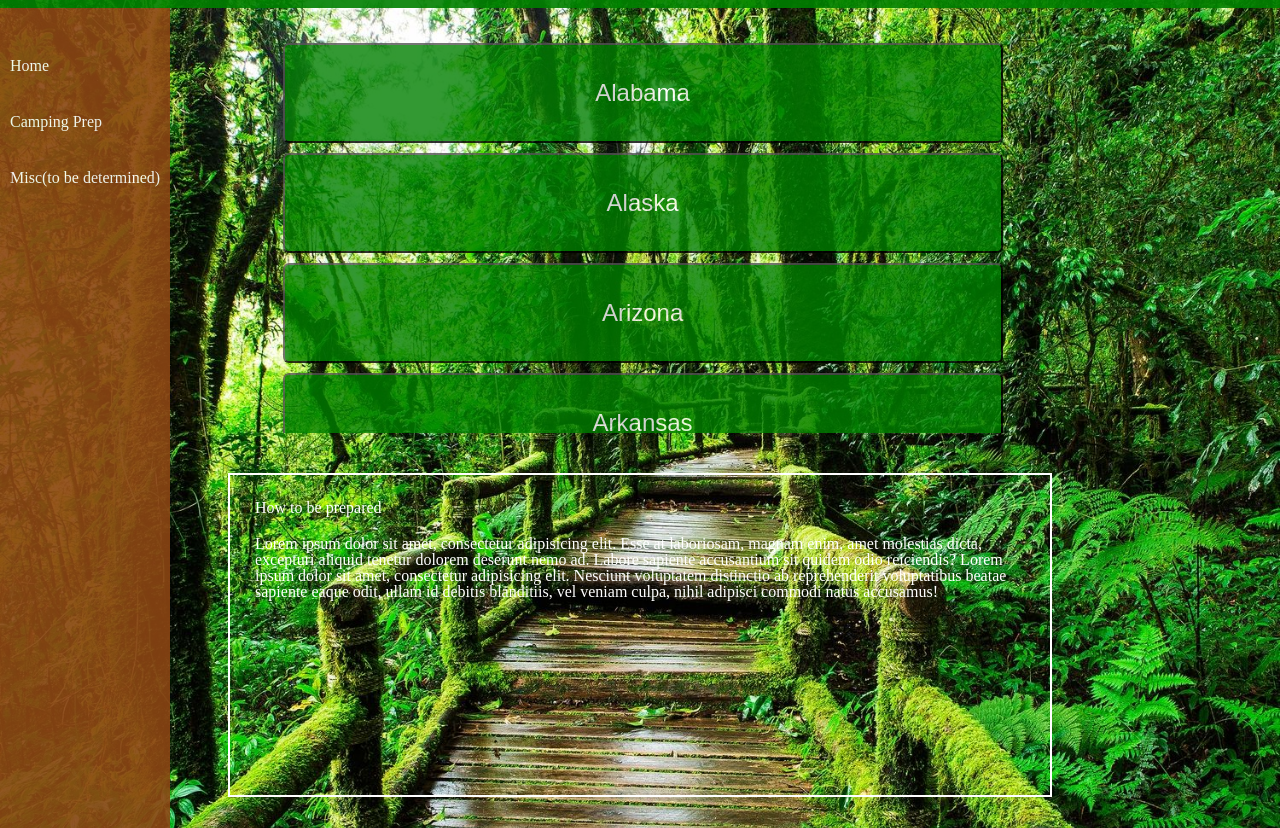
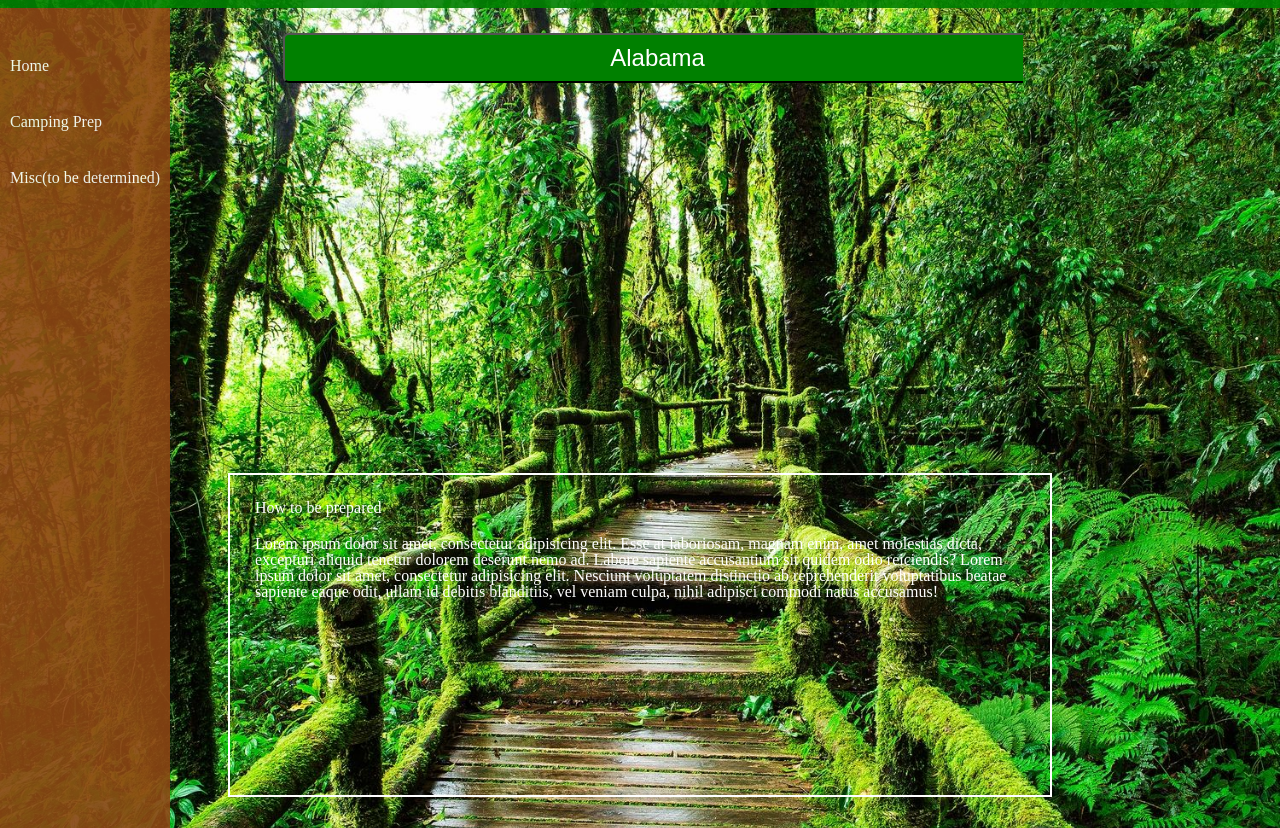
Before and after one commit to ColeSantiago/CampingProject, a plain HTML site: page index.html in a window 1280 px wide. Both pictures are taken after a click on the button "Alabama". Shown: the part 48-876 px from the top of the page. Drawn offline with nearby package versions, Linux system fonts and the light colour scheme; no server answers.

Commit message:
Xml to jSon transfer Added

```diff
--- a/assets/javascript/camping.js
+++ b/assets/javascript/camping.js
@@ -36,28 +36,46 @@
 
 		let abbr = $(this).val();
 
+		const clickedElement = this;
+    	$('.stateName').each(function() {
+        if(this !== clickedElement) {
+        $(this).hide();
+        }});
 		console.log(abbr);
+
+		$(this).animate({
+			opacity: 1,
+			height: "50px",
+		},1000,"linear");
+
+		$('.stateDiv').css("display","inline");
+
+		$("#container").css("overflow", "hidden");
 
 	const queryURL = "https://api.amp.active.com/camping/campgrounds/?pstate=" + abbr
 	+ "&api_key=cfm2765n6qup5q2ydvwbrqbw&v=JSON";
 	const proxyUrl = 'https://shielded-hamlet-43668.herokuapp.com/';
 
 
-
     $.ajax({
     	url: proxyUrl + queryURL,
     	headers:{
-    		authorization: 'Bearer ' + 'cfm2765n6qup5q2ydvwbrqbw'
+    	authorization: 'Bearer ' + 'cfm2765n6qup5q2ydvwbrqbw'
     	}
     }).done(response => {
     	console.log(response);
     	window.res = response;
-    	$(res).find('result').each(function(r) { console.log($(this).attr('facilityName'))})
+    	$(res).find('result').each(function(r)
+    	{ console.log($(this).attr('facilityName'))})
+
+    	console.log($.xml2json(response));
+    	let jsonResponse =  $.xml2json(response);
+    	console.log(this.jsonResponse.resultset.$.result);
 
     })
-    })
+   })
 
 	//save for later allows to show allows to clear the page without changing files
-	$('#home').on('click', function(){
-		$('#wholeContainer').show();
-	})
+	// $('#home').on('click', function(){
+	// 	$('#wholeContainer').show();
+	// })
--- a/index.html
+++ b/index.html
@@ -5,6 +5,7 @@
 	<link rel="stylesheet" type="text/css" href="assets/css/reset.css">
 	<link rel="stylesheet" type="text/css" href="assets/css/style.css">
 	<script src="https://cdnjs.cloudflare.com/ajax/libs/jquery/3.2.1/jquery.min.js"></script>
+	<script type="text/javascript" src="assets/javascript/xml2json.js"></script>
 </head>
 <body>
 
```
